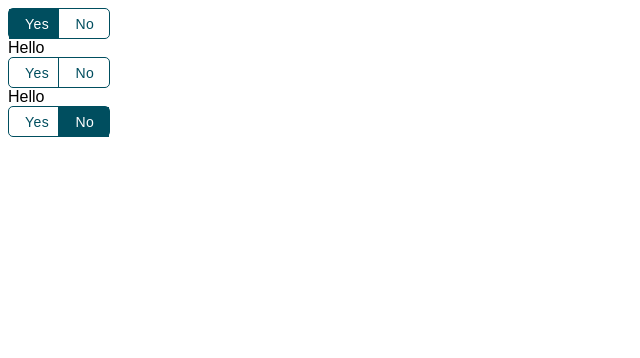
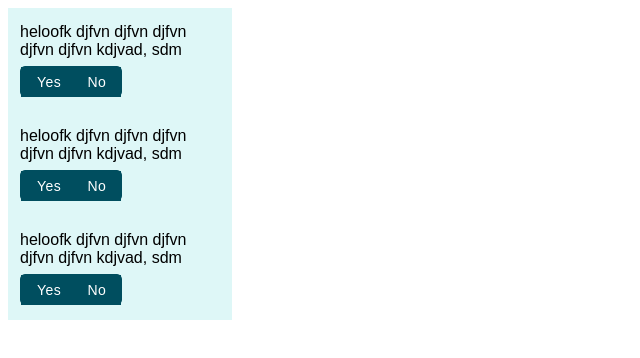
Before and after one commit to elentingas/verification-checks, a React (Create React App) app: page / in a window 1280 px wide. Shown: the top 358 px of the page, without its empty margins (0-640 px from the left). Built offline with nearby package versions, Linux system fonts and the light colour scheme.

Commit message:
Add Verification card component

```diff
--- a/src/App.tsx
+++ b/src/App.tsx
@@ -1,27 +1,13 @@
 import React from "react";
-import Button, { buttonTypes } from "./UIKit/Button";
-import Text from "./UIKit/Text";
-import ButtonPair from "./UIKit/ButtonPair";
-import translations from "./assets/dictionaries/en";
+import VerificationCard from "./UIKit/VerificationCard";
 import "./styles.css";
 
 export default function App() {
   return (
     <div className="App">
-      <ButtonPair
-        left={<Button type={buttonTypes.PRIMARY}>{translations.yes}</Button>}
-        right={<Button type={buttonTypes.OUTLINED}>{translations.no}</Button>}
-      />
-      <Text>Hello</Text>
-      <ButtonPair
-        left={<Button type={buttonTypes.OUTLINED}>{translations.yes}</Button>}
-        right={<Button type={buttonTypes.OUTLINED}>{translations.no}</Button>}
-      />
-      <Text>Hello</Text>
-      <ButtonPair
-        left={<Button type={buttonTypes.OUTLINED}>{translations.yes}</Button>}
-        right={<Button type={buttonTypes.PRIMARY}>{translations.no}</Button>}
-      />
+      <VerificationCard text="heloofk djfvn  djfvn  djfvn  djfvn  djfvn kdjvad, sdm" />
+      <VerificationCard text="heloofk djfvn  djfvn  djfvn  djfvn  djfvn kdjvad, sdm" />
+      <VerificationCard text="heloofk djfvn  djfvn  djfvn  djfvn  djfvn kdjvad, sdm" />
     </div>
   );
 }
--- /dev/null
+++ b/src/UIKit/VerificationCard/index.tsx
@@ -0,0 +1,28 @@
+import React from "react";
+import Button from "UIKit/Button";
+import Text from "UIKit/Text";
+import ButtonPair from "UIKit/ButtonPair";
+import translations from "./../../assets/dictionaries/en";
+import "./styles.css";
+
+interface VerificationCardProps {
+  text: string;
+  answer?: string;
+}
+
+const VerificationCardProps: React.FunctionComponent<VerificationCardProps> = ({
+  text,
+  answer,
+}) => {
+  return (
+    <div className={`VerificationCard`}>
+      <Text>{text}</Text>
+      <ButtonPair
+        left={<Button>{translations.yes}</Button>}
+        right={<Button>{translations.no}</Button>}
+      />
+    </div>
+  );
+};
+
+export default VerificationCardProps;
--- /dev/null
+++ b/src/UIKit/VerificationCard/styles.css
@@ -0,0 +1,10 @@
+.VerificationCard {
+  display: flex;
+  flex-direction: column;
+  align-items: flex-start;
+  justify-content: space-around;
+  height: 80px;
+  width: 200px;
+  padding: 12px;
+  background-color: var(--highlight-color);
+}
```
